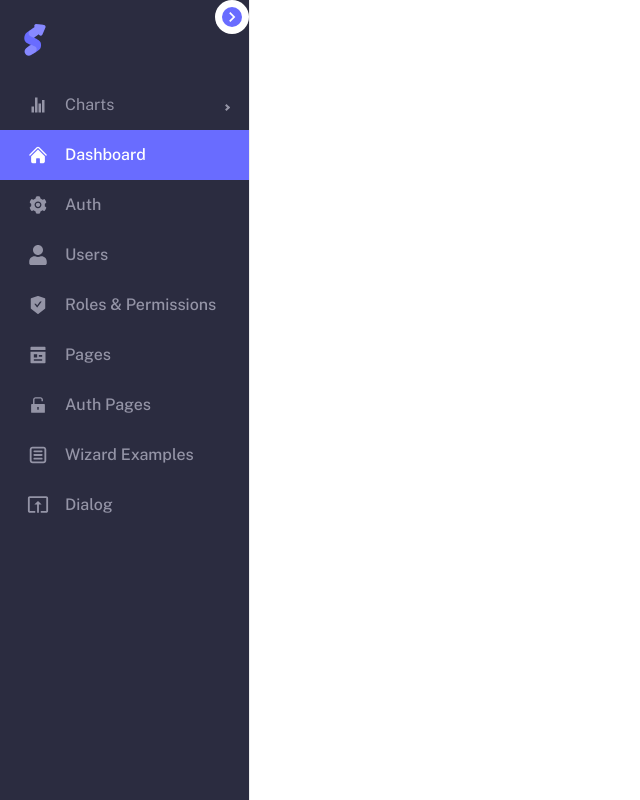
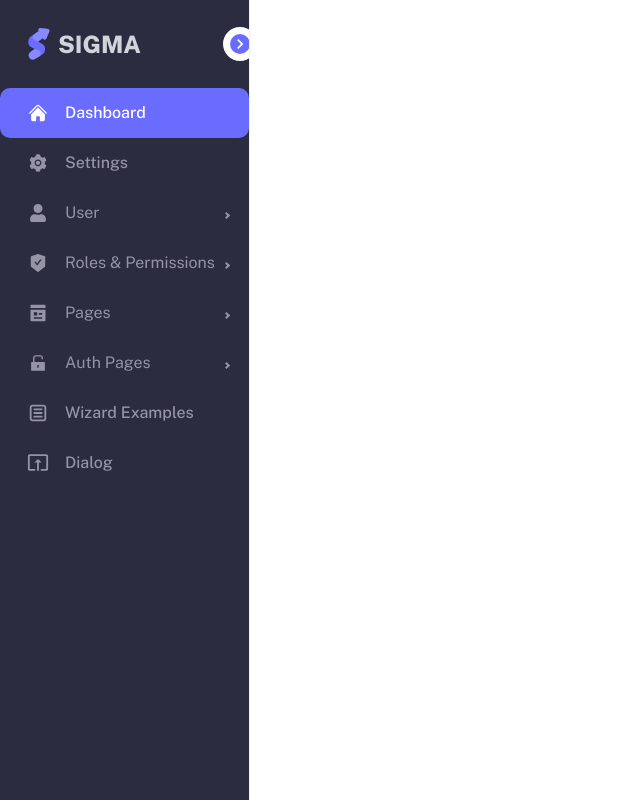
Before and after one commit to MansoorAkhter/sigma-admin-dashboard, a Next.js app: page / in a window 1280 px wide. Shown: the whole page, without its empty margins (0-640 px from the left). Built offline with nearby package versions, Linux system fonts and the light colour scheme.

Commit message:
sidebar ui update

```diff
--- a/components/Sidebar.jsx
+++ b/components/Sidebar.jsx
@@ -38,16 +38,16 @@ const SidebarMenu = () => {
                 transitionDuration={300}
             >
 
+                <div className="flex items-center p-7 sticky top-0 z-10 bg-[#2B2C40]">
+
+                    <img src="/logo.svg" alt="sigma logo" />
+                    {!isCollapsed ? <h3 className="text-gray-300 font-extrabold text-2xl ml-2">SIGMA</h3> : undefined}
+
                     <button onClick={() => { collapseSidebar(); setIsCollapsed(!isCollapsed) }}
-                    className="p-[7px] rounded-full bg-white absolute right-0"
+                        className="p-[7px] rounded-full bg-white absolute -right-2 z-10"
                     >
                         <MdKeyboardArrowRight size={20} className="bg-[#696CFF] rounded-full" color="white" />
                     </button>
-                <div className="flex items-center p-6">
-
-                    <img src="/logo.svg" alt="sigma logo" />
-                    {isCollapsed ? <h3 className="text-gray-300 font-extrabold text-2xl ml-2">SIGMA</h3> : undefined}
-
                 </div>
 
 
@@ -58,21 +58,15 @@ const SidebarMenu = () => {
                                 return {
                                     color: active ? '#fff' : '#9494A6',
                                     backgroundColor: active && '#696CFF',
+                                    borderRadius: "10px",
+                                    ":hover": { backgroundColor: "rgba(236, 236, 236, 0.05)" }
                                 };
                         },
                     }}
 
                 >
 
-
-                    <SubMenu label="Charts" icon={<IoStatsChartSharp />} >
-                        <MenuItem> Pie charts </MenuItem>
-                        <MenuItem> MenuItemne charts </MenuItem>
-                    </SubMenu>
-
-
-
-                    <div className="">
+                    <div>
                         <Item
                             title="Dashboard"
                             to="/"
@@ -80,41 +74,90 @@ const SidebarMenu = () => {
                             selected={selected}
                             setSelected={setSelected}
                         />
+
                         <Item
-                            title="Auth"
+                            title="Settings"
                             to="/"
                             icon={<AiFillSetting size={20} />}
                             selected={selected}
                             setSelected={setSelected}
                         />
+
+                        <SubMenu label="User" icon={<FaUser size={18} />}>
                             <Item
-                            title="Users"
+                                title="List"
                                 to="/"
-                            icon={<FaUser size={20} />}
+                                selected={selected}
+                                setSelected={setSelected}
+                            />
+                            <SubMenu label="View" >
+                                <Item
+                                    title="Account"
+                                    to="/"
                                     selected={selected}
                                     setSelected={setSelected}
                                 />
                                 <Item
-                            title="Roles & Permissions"
+                                    title="Security"
                                     to="/"
-                            icon={<AiFillSafetyCertificate size={20} />}
+                                    selected={selected}
+                                    setSelected={setSelected}
+                                />
+                            </SubMenu>
+                        </SubMenu>
+
+                        <SubMenu label="Roles & Permissions" icon={<AiFillSafetyCertificate size={20} />} >
+                            <Item
+                                title="Roles"
+                                to="/"
                                 selected={selected}
                                 setSelected={setSelected}
                             />
                             <Item
-                            title="Pages"
+                                title="Permissions"
                                 to="/"
-                            icon={<RiPagesFill size={20} />}
+                                selected={selected}
+                                setSelected={setSelected}
+                            />
+                        </SubMenu>
+
+
+                        <SubMenu label="Pages" icon={<RiPagesFill size={20} />} >
+                            <SubMenu label="User Profile" ></SubMenu>
+                            <SubMenu label="Account Settings" ></SubMenu>
+                            <Item
+                                title="FAQ"
+                                to="/"
                                 selected={selected}
                                 setSelected={setSelected}
                             />
                             <Item
-                            title="Auth Pages"
+                                title="Help Center"
                                 to="/"
-                            icon={<AiFillUnlock size={20} />}
                                 selected={selected}
                                 setSelected={setSelected}
                             />
+                            <Item
+                                title="Pricing"
+                                to="/"
+                                selected={selected}
+                                setSelected={setSelected}
+                            />
+                            <MenuItem>123</MenuItem>
+                            <SubMenu label="Miscellaneous" ></SubMenu>
+                        </SubMenu>
+
+
+                        <SubMenu label="Auth Pages" icon={<AiFillUnlock size={20} />} >
+                            <SubMenu label="Login" ></SubMenu>
+                            <SubMenu label="Register" ></SubMenu>
+                            <SubMenu label="Verify Email" ></SubMenu>
+                            <SubMenu label="Forgot Password" ></SubMenu>
+                            <SubMenu label="Reset Password" ></SubMenu>
+                            <SubMenu label="Two Steps" ></SubMenu>
+                        </SubMenu>
+
+
                         <Item
                             title="Wizard Examples"
                             to="/"
@@ -134,7 +177,7 @@ const SidebarMenu = () => {
 
                 </Menu>
             </Sidebar>
-        </div>
+        </div >
 
     );
 };
--- a/styles/globals.css
+++ b/styles/globals.css
@@ -1,6 +1,21 @@
 @tailwind base;
 @tailwind components;
 @tailwind utilities;
+
+@layer utilities {
+    @variants responsive {
+      /* Hide scrollbar for Chrome, Safari and Opera */
+      .no-scrollbar::-webkit-scrollbar {
+          display: none;
+      }
+
+      /* Hide scrollbar for IE, Edge and Firefox */
+      .no-scrollbar {
+          -ms-overflow-style: none;  /* IE and Edge */
+          scrollbar-width: none;  /* Firefox */
+      }
+    }
+  }
 
 /* :root {
     font-family: "Public", sans-serif;
```
Lines whose indentation alone changed are shown as unchanged.
